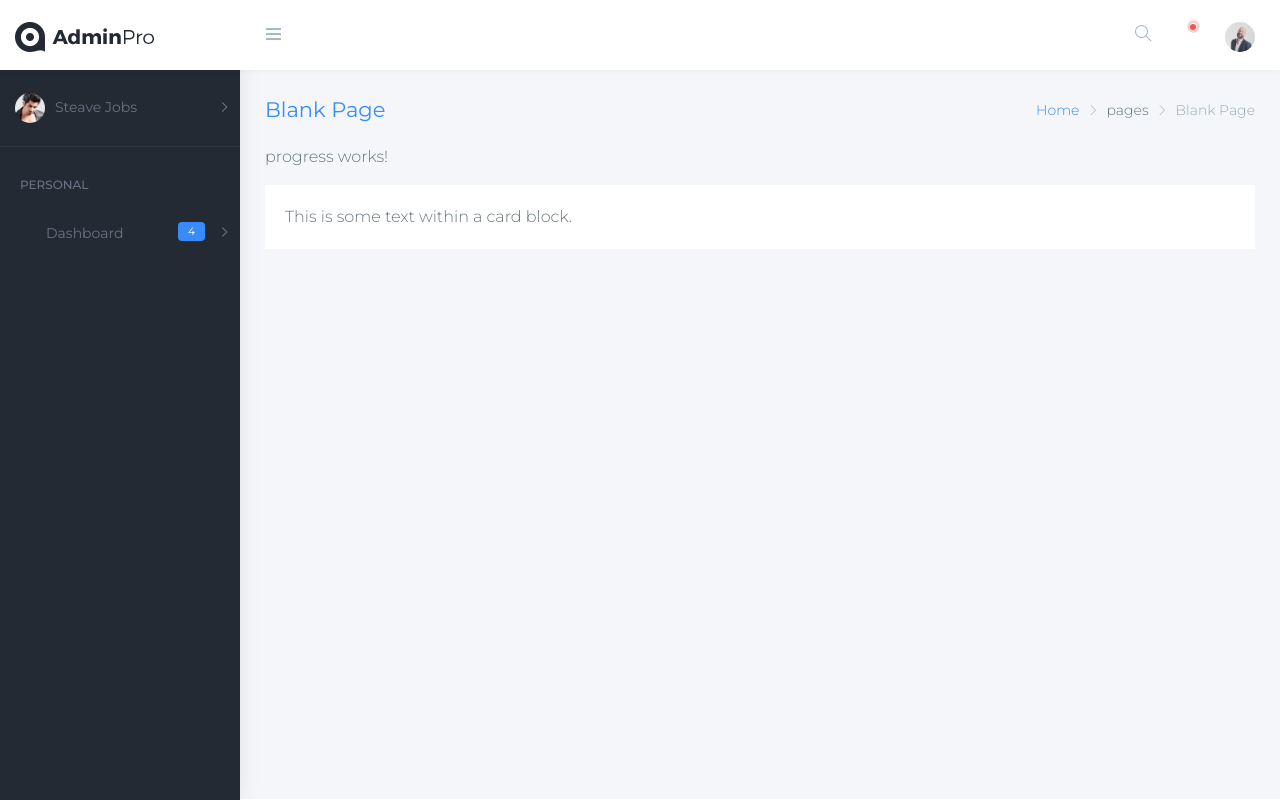
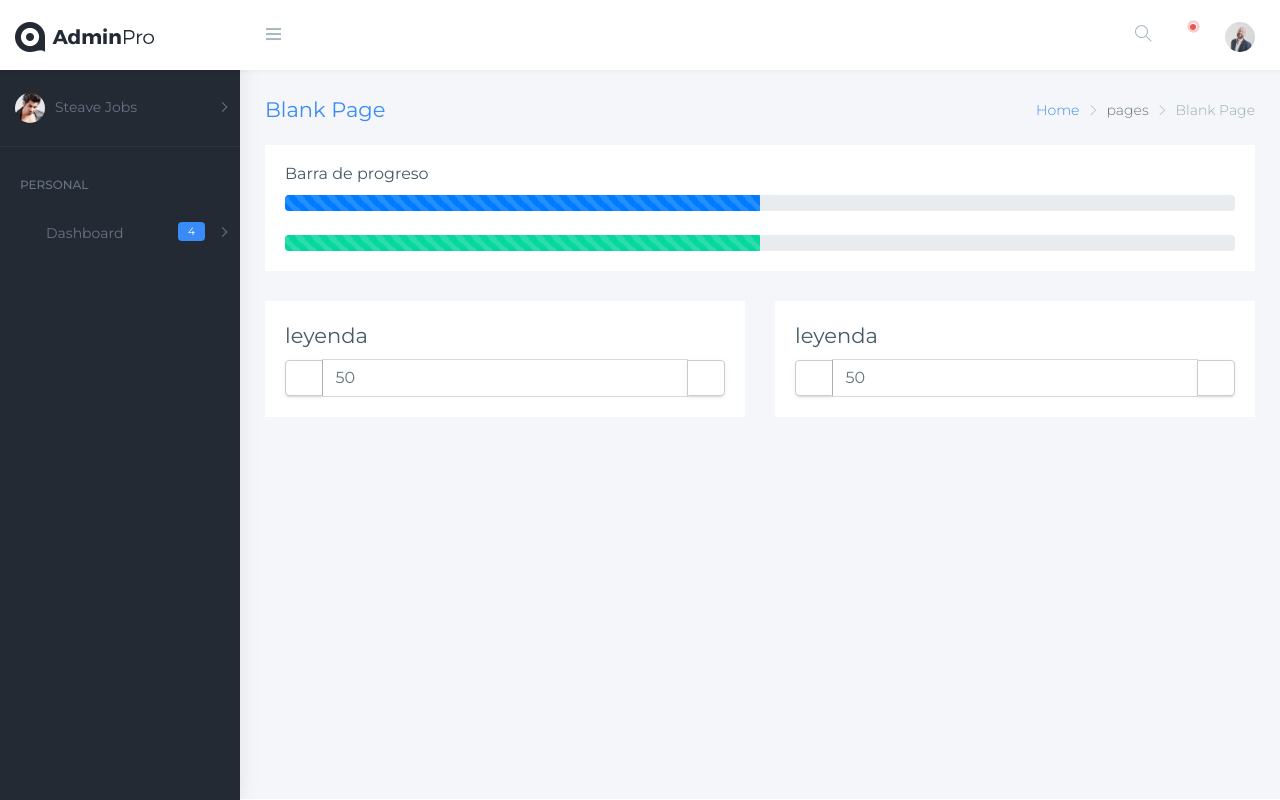
Before and after one commit to DenisseFerreira/adminPro, an Angular app: page /progress in a window 1280 px wide. Built offline with nearby package versions, Linux system fonts and the light colour scheme; a web font is replaced by a local one.

Commit message:
Iniciando @Input() en componente Incrementador

```diff
--- /dev/null
+++ b/src/app/components/incrementador/incrementador.component.html
@@ -0,0 +1,19 @@
+
+<h3>{{leyenda}}</h3>
+
+
+<div class="input-group">
+  <span class="input-group-btn">
+    <button class="btn btn-outline-secondary" type="button" (click)="cambiarValor(-5)">
+      <i class="mdi mdi-minus"></i>
+    </button>
+  </span>
+  <input type="text" class="form-control" name="progreso" [(ngModel)]="progreso">
+  <!-- <div class="input-group-append" id="button-addon4"> -->
+  <span class="input-group-btn">
+    <button class="btn btn-outline-secondary" type="button" (click)="cambiarValor(+5)">
+      <i class="mdi mdi-plus"></i>
+    </button>
+  </span>
+  <!-- </div> -->
+</div>
--- /dev/null
+++ b/src/app/components/incrementador/incrementador.component.ts
@@ -0,0 +1,29 @@
+import { Component, OnInit, Input } from '@angular/core';
+
+@Component({
+  selector: 'app-incrementador',
+  templateUrl: './incrementador.component.html',
+  styleUrls: []
+})
+export class IncrementadorComponent implements OnInit {
+
+  @Input() leyenda : string = 'leyenda';
+  @Input() progreso: number = 50;
+
+  constructor() { }
+
+  ngOnInit() {
+  }
+  cambiarValor(valor:number){
+    if(this.progreso >= 100 && valor >0){
+      this.progreso = 100;
+      return;
+    }
+    if(this.progreso <= 0 && valor < 0){
+      this.progreso = 0;
+      return;
+    }
+
+      this.progreso = this.progreso + valor;
+  }
+}
--- a/src/app/pages/pages.component.html
+++ b/src/app/pages/pages.component.html
@@ -23,7 +23,7 @@
 
     <router-outlet></router-outlet>
 
-                    <div class="row">
+                    <!-- <div class="row">
                             <div class="col-12">
                                 <div class="card">
                                     <div class="card-body">
@@ -31,7 +31,7 @@
                                     </div>
                                 </div>
                             </div>
-                        </div>
+                        </div> -->
                         <!-- ============================================================== -->
                         <!-- End PAge Content -->
                         <!-- ============================================================== -->
--- a/src/app/pages/progress/progress.component.html
+++ b/src/app/pages/progress/progress.component.html
@@ -1 +1,82 @@
-<p>progress works!</p>
+<!-- Barra de progreso -->
+<div class="row">
+  <div class="col-12">
+    <div class="card">
+      <div class="card-body">
+
+        <h5 class="card-title">Barra de progreso</h5>
+        <div class="progress">
+          <div class="progress-bar progress-bar-striped progress-bar-animated" role="progressbar"
+            [attr.ariaValueNow]="progreso" aria-valuenow="50" aria-valuemin="0" aria-valuemax="100"
+            [style.width]="progreso+'%'"></div>
+          <!-- El div contiene atributos personalizados que no los conoce angular (aria-valuenow="50"
+            aria-valuemin="0" aria-valuemax="100" style="width: 75%")
+            por lo que se debe usar las llaves cuadradas anteponiendo el 'attr', estas llaves indican
+            que angular se hara cargo-->
+        </div>
+        <br>
+        <div class="progress">
+          <div class="progress-bar progress-bar-striped progress-bar-animated bg-success" role="progressbar"
+            [attr.ariaValueNow]="progreso" aria-valuenow="50" aria-valuemin="0" aria-valuemax="100"
+            [style.width]="progreso+'%'"></div>
+        </div>
+
+      </div>
+    </div>
+  </div>
+</div>
+
+<!-- FIN Barra de progreso -->
+
+
+<!-- Incrementadores -->
+
+<div class="row">
+
+  <!-- Primera seccion -->
+  <div class="col-6">
+    <div class="card">
+      <div class="card-body">
+
+
+
+        <app-incrementador></app-incrementador>
+
+
+
+        <!-- Antes tenia la barra de progreso aqui, luego fue cambiada a otra carpeta y es llamada
+  por el app-incrementador(ahi se carga)
+        <div class="input-group">
+          <span class="input-group-btn">
+            <button class="btn btn-outline-secondary" type="button" (click)="cambiarValor(-5)">
+                <i class="mdi mdi-minus"></i>
+            </button>
+          </span>
+          <input type="text" class="form-control" name="progreso" [(ngModel)]="progreso">
+
+                <span class="input-group-btn">
+            <button class="btn btn-outline-secondary" type="button" (click)="cambiarValor(+5)">
+                    <i class="mdi mdi-plus"></i>
+            </button>
+                </span>
+         </div> -->
+
+      </div>
+    </div>
+  </div>
+
+
+  <!-- SEgunda seccion -->
+  <div class="col-6">
+    <div class="card">
+      <div class="card-body">
+
+        <app-incrementador></app-incrementador>
+
+      </div>
+    </div>
+  </div>
+</div>
+
+
+<!-- FIN Incrementadores -->
--- a/src/app/pages/progress/progress.component.ts
+++ b/src/app/pages/progress/progress.component.ts
@@ -7,9 +7,23 @@ import { Component, OnInit } from '@angular/core';
 })
 export class ProgressComponent implements OnInit {
 
+  progreso : number = 50;
+
   constructor() { }
 
   ngOnInit() {
   }
 
+  // cambiarValor(valor:number){
+  //   if(this.progreso >= 100 && valor >0){
+  //     this.progreso = 100;
+  //     return;
+  //   }
+  //   if(this.progreso <= 0 && valor < 0){
+  //     this.progreso = 0;
+  //     return;
+  //   }
+
+  //     this.progreso = this.progreso + valor;
+  // }
 }
```
Also changed, not shown: src/app/app.module.ts (+9 -3 lines), src/app/pages/pages.module.ts (+7 -1 lines).
